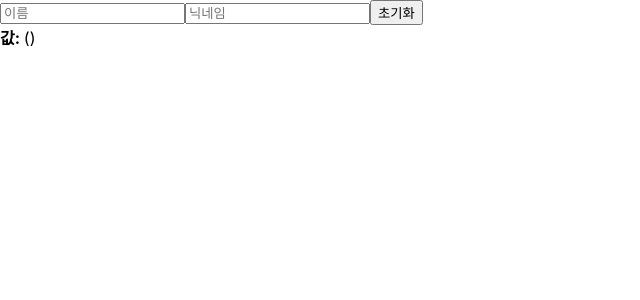
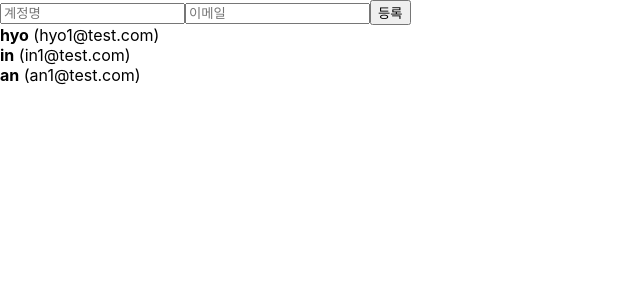
Before and after one commit to kjr04205/WEB-Function-Prototype, a React (Create React App) app: page / in a window 1280 px wide. Shown: the top 300 px of the page, without its empty margins (0-640 px from the left). Built offline with nearby package versions, Linux system fonts and the light colour scheme.

Commit message:
useRef, array prototype

```diff
--- a/src/App.js
+++ b/src/App.js
@@ -1,9 +1,63 @@
-import React from 'react';
-import InputSample from './InputSample';
+import React, { useRef, useState } from 'react';
+import UserList from './UserList';
+import CreateUser from './CreateUser';
 
 function App() {
+  const [inputs, setInputs] = useState({
+    username: '',
+    email: ''
+  });
+  const { username, email } = inputs;
+  const onChange = e => {
+    const { name, value } = e.target;
+    setInputs({
+      ...inputs,
+      [name]: value
+    });
+  };
+  const [users, setUsers] = useState([
+    {
+      id: 1,
+      username: 'hyo',
+      email: 'hyo1@test.com'
+    },
+    {
+      id: 2,
+      username: 'in',
+      email: 'in1@test.com'
+    },
+    {
+      id: 3,
+      username: 'an',
+      email: 'an1@test.com'
+    }
+  ]);
+
+  const nextId = useRef(4);
+  const onCreate = () => {
+    const user = {
+      id: nextId.current,
+      username,
+      email
+    };
+    setUsers([...users, user]);
+    setInputs({
+      username: '',
+      email: ''
+    });
+    nextId.current += 1;
+  }
+
   return (
-    <InputSample/>
+    <>
+      <CreateUser
+        username={username}
+        email={email}
+        onChange={onChange}
+        onCreate={onCreate}
+      />
+      <UserList users={users} />
+    </>
   );
 }
 
--- /dev/null
+++ b/src/CreateUser.js
@@ -0,0 +1,12 @@
+import React from 'react';
+
+function CreateUser({username, email, onChange, onCreate}){
+    return(
+        <div>
+            <input name="username" placeholder="계정명" onChange={onChange} value={username} />
+            <input name="email" placeholder="이메일" onChange={onChange} value={email} />
+            <button onClick={onCreate}>등록</button>
+        </div>
+    );
+}
+export default CreateUser;
--- a/src/InputSample.js
+++ b/src/InputSample.js
@@ -1,14 +1,16 @@
-import React, {useState} from 'react';
+import React, { useState, useRef } from 'react';
 
 function InputSample() {
     const [inputs, setInputs] = useState({
         name: '',
         nickname: ''
     });
+    const nameInput = useRef();
 
-    const {name, nickname } = inputs;
+    const { name, nickname } = inputs;
+
     const onChange = (e) => {
-        const {value, name} = e.target;
+        const { value, name } = e.target;
         setInputs({
             ...inputs,
             [name]: value
@@ -19,13 +21,14 @@ function InputSample() {
         setInputs({
             name: '',
             nickname: '',
-        })
+        });
+        nameInput.current.focus();
     };
 
     return (
         <div>
-            <input name="name" onChange={onChange} value={name} placeholder="이름"/>
-            <input name="nickname" onChange={onChange} value={nickname} placeholder="닉네임"/>
+            <input name="name" onChange={onChange} value={name} placeholder="이름" ref={nameInput} />
+            <input name="nickname" onChange={onChange} value={nickname} placeholder="닉네임" />
             <button onClick={onReset}>초기화</button>
             <div>
                 <b>값: </b>
--- /dev/null
+++ b/src/UserList.js
@@ -0,0 +1,31 @@
+import React from 'react';
+
+function User({ user }) {
+    return (
+        <div>
+            <b>{user.username}</b> <span>({user.email})</span>
+        </div>
+    )
+}
+
+function UserList({users}) {
+
+    return (
+
+        <div>
+            {/* <User user={users[0]} />
+                <User user={users[1]} />
+                <User user={users[2]} /> */}
+            {users.map(user => (
+                <User user={user} key={users.id} />
+            ))}
+            {/* 고유값이 없다면 Index를 활용 가능
+                {users.map((user, index) => (
+                    <User user={user} key={index} />
+                ))} */}
+        </div>
+
+    )
+}
+
+export default UserList;
```
